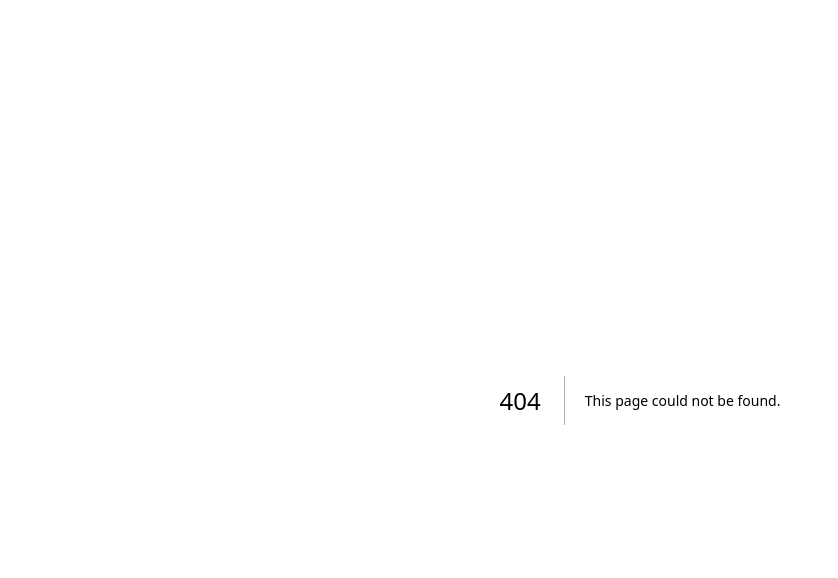
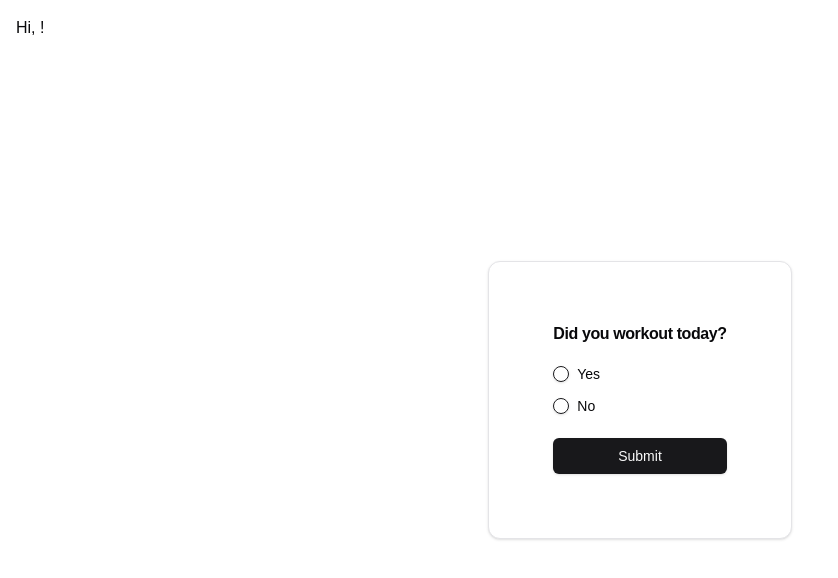
Before and after one commit to AronnK/gymjam, a Next.js app: page /mainpage in a window 1280 px wide. Before the commit this address had no page. Shown: the top 578 px of the page, without its empty margins (0-838 px from the left). Built offline with nearby package versions, Linux system fonts and the light colour scheme.

Commit message:
Workout log logic added

```diff
--- a/package.json
+++ b/package.json
@@ -24,6 +24,7 @@
     "lucide-react": "^0.451.0",
     "next": "14.2.14",
     "react": "^18",
+    "react-calendar-heatmap": "^1.9.0",
     "react-dom": "^18",
     "react-hook-form": "^7.53.0",
     "tailwind-merge": "^2.5.3",
@@ -33,6 +34,7 @@
   "devDependencies": {
     "@types/node": "^20",
     "@types/react": "^18",
+    "@types/react-calendar-heatmap": "^1.6.7",
     "@types/react-dom": "^18",
     "eslint": "^8",
     "eslint-config-next": "14.2.14",
--- a/src/app/dashboard/page.tsx
+++ b/src/app/dashboard/page.tsx
@@ -13,12 +13,15 @@ import { Label } from "@/components/ui/label";
 import { supabase } from "@/app/supabase";
 import { useRouter } from "next/navigation";
 import SignInForm from "../signinform/page";
+import CalendarHeatmap from "react-calendar-heatmap";
+import "react-calendar-heatmap/dist/styles.css";
 
 export default function Dashboard() {
   const router = useRouter();
   const [userInfo, setUserInfo] = useState<any>(null);
   const [loading, setLoading] = useState(true);
   const [isNewUser, setIsNewUser] = useState(false);
+  const [workoutData, setWorkoutData] = useState<any[]>([]);
 
   useEffect(() => {
     const fetchUserProfile = async () => {
@@ -48,7 +51,7 @@ export default function Dashboard() {
 
       const isNewUserCheck =
         new Date().getTime() - new Date(user.created_at).getTime() <
-        3 * 60 * 1000; //
+        3 * 60 * 1000;
       const isProfileIncomplete =
         !profile.username ||
         !profile.height ||
@@ -58,6 +61,23 @@ export default function Dashboard() {
 
       setIsNewUser(isNewUserCheck || isProfileIncomplete);
       setLoading(false);
+
+      const { data: workoutEntries, error: workoutError } = await supabase
+        .from("workout_entries")
+        .select("date, workout")
+        .eq("user_id", user.id);
+
+      if (workoutError) {
+        console.error("Error fetching workout entries:", workoutError);
+        return;
+      }
+
+      const mappedWorkoutData = workoutEntries.map((entry: any) => ({
+        date: entry.date,
+        count: entry.workout,
+      }));
+
+      setWorkoutData(mappedWorkoutData);
     };
 
     fetchUserProfile();
@@ -122,6 +142,19 @@ export default function Dashboard() {
           <Button>Edit</Button>
         </CardFooter>
       </Card>
+      <div className="absolute right-12 w-[60vw] h-[50vh]">
+        <CalendarHeatmap
+          startDate={new Date("2024-01-01")}
+          endDate={new Date("2024-12-31")}
+          values={workoutData}
+          classForValue={(value) => {
+            if (!value) {
+              return "color-empty";
+            }
+            return value.count > 0 ? "color-filled" : "color-empty";
+          }}
+        />
+      </div>
     </div>
   );
 }
--- a/src/app/layout.tsx
+++ b/src/app/layout.tsx
@@ -1,6 +1,8 @@
 import type { Metadata } from "next";
 import localFont from "next/font/local";
 import "./globals.css";
+import { UserProvider } from "@/context/UserContext";
+import { ToastProvider } from "@/components/ui/toast";
 
 const geistSans = localFont({
   src: "./fonts/GeistVF.woff",
@@ -25,11 +27,13 @@ export default function RootLayout({
 }>) {
   return (
     <html lang="en">
-      <body
-        className={`${geistSans.variable} ${geistMono.variable} antialiased`}
-      >
-        {children}
-      </body>
+      <ToastProvider>
+        <body
+          className={`${geistSans.variable} ${geistMono.variable} antialiased`}
+        >
+          <UserProvider>{children}</UserProvider>
+        </body>
+      </ToastProvider>
     </html>
   );
 }
--- /dev/null
+++ b/src/app/mainpage/page.tsx
@@ -0,0 +1,171 @@
+"use client";
+import { useState } from "react";
+import { useUser } from "@/context/UserContext";
+import { RadioGroup, RadioGroupItem } from "@/components/ui/radio-group";
+import { Label } from "@/components/ui/label";
+import {
+  Card,
+  CardFooter,
+  CardHeader,
+  CardTitle,
+  CardContent,
+} from "@/components/ui/card";
+import { Button } from "@/components/ui/button";
+import { Input } from "@/components/ui/input";
+import { supabase } from "../supabase";
+
+export default function MainPage() {
+  const { userInfo } = useUser();
+  const [workoutSelected, setWorkoutSelected] = useState<string | null>(null);
+  const [workoutCardVisible, setWorkoutCardVisible] = useState(false);
+  const [inputFields, setInputFields] = useState<string[]>([]);
+  const [updatedCardVisible, setUpdatedCardVisible] = useState(false);
+  const [updatedCardMessage, setUpdatedCardMessage] = useState("");
+  const [errorMessage, setErrorMessage] = useState("");
+
+  const handleSubmit = async () => {
+    if (!userInfo) return;
+    const today = new Date().toISOString().split("T")[0];
+
+    if (workoutSelected === "no") {
+      await supabase
+        .from("workout_entries")
+        .insert([{ user_id: userInfo.id, date: today, workout: false }]);
+      setUpdatedCardMessage("No workouts today😔");
+    }
+
+    if (workoutSelected === "yes") {
+      setWorkoutCardVisible(true);
+    }
+    setUpdatedCardVisible(true);
+  };
+
+  const handleAddInput = () => {
+    setInputFields((prev) => [...prev, ""]);
+  };
+
+  const handleDeleteInput = (index: number) => {
+    const updatedFields = [...inputFields];
+    updatedFields.splice(index, 1);
+    setInputFields(updatedFields);
+  };
+
+  const handleWorkoutDetailsSubmit = async () => {
+    if (inputFields.some((field) => field.trim() === "")) {
+      setErrorMessage("Please fill in all workout details.");
+      return;
+    }
+
+    const today = new Date().toISOString().split("T")[0];
+
+    const { error } = await supabase.from("workout_entries").insert([
+      {
+        user_id: userInfo.id,
+        date: today,
+        workout: true,
+        workout_details: inputFields,
+      },
+    ]);
+
+    if (!error) {
+      setWorkoutCardVisible(false);
+      setInputFields([]);
+      setWorkoutSelected(null);
+      setUpdatedCardMessage("Keep the consistency up😎");
+      setUpdatedCardVisible(true);
+      setErrorMessage("");
+    } else {
+      console.error("Failed to submit workout details", error);
+    }
+  };
+
+  return (
+    <div className="relative min-h-screen">
+      <div className="absolute top-4 left-4">Hi, {userInfo?.name}!</div>
+
+      {!workoutCardVisible && !updatedCardVisible && (
+        <div className="flex justify-center items-center min-h-screen">
+          <Card className="w-auto h-auto p-10">
+            <CardHeader>
+              <CardTitle>Did you workout today?</CardTitle>
+            </CardHeader>
+            <CardContent>
+              <RadioGroup onValueChange={(value) => setWorkoutSelected(value)}>
+                <div className="flex items-center space-x-2 mb-2">
+                  <RadioGroupItem value="yes" id="r1" />
+                  <Label htmlFor="r1">Yes</Label>
+                </div>
+                <div className="flex items-center space-x-2">
+                  <RadioGroupItem value="no" id="r2" />
+                  <Label htmlFor="r2">No</Label>
+                </div>
+              </RadioGroup>
+            </CardContent>
+            <CardFooter>
+              <Button className="w-full" onClick={handleSubmit}>
+                Submit
+              </Button>
+            </CardFooter>
+          </Card>
+        </div>
+      )}
+
+      {workoutCardVisible && (
+        <div className="flex justify-center items-center min-h-screen">
+          <Card className="w-auto h-auto p-10">
+            <CardHeader>
+              <CardTitle>Add today's workout</CardTitle>
+            </CardHeader>
+            <CardContent>
+              {errorMessage && (
+                <p className="text-red-500 mb-2">{errorMessage}</p>
+              )}
+              {inputFields.map((_, index) => (
+                <div key={index} className="flex items-center space-x-2 mb-2">
+                  <Input
+                    placeholder={`Workout ${index + 1}`}
+                    className="mb-2"
+                    onChange={(e) => {
+                      const updatedFields = [...inputFields];
+                      updatedFields[index] = e.target.value;
+                      setInputFields(updatedFields);
+                    }}
+                  />
+                  <Button
+                    variant="destructive"
+                    onClick={() => handleDeleteInput(index)}
+                    className="mb-2"
+                  >
+                    Del
+                  </Button>
+                </div>
+              ))}
+            </CardContent>
+            <CardFooter className="flex justify-between">
+              <Button variant="outline" onClick={handleAddInput}>
+                +
+              </Button>
+              <Button className="w-auto" onClick={handleWorkoutDetailsSubmit}>
+                {inputFields.length > 0 ? "Submit" : "Skip"}
+              </Button>
+            </CardFooter>
+          </Card>
+        </div>
+      )}
+
+      {updatedCardVisible && (
+        <div className="flex justify-center items-center min-h-screen">
+          <Card className="w-auto h-auto p-10">
+            <CardHeader>
+              <CardTitle>Workout Updated</CardTitle>
+            </CardHeader>
+            <CardContent>
+              <p>{updatedCardMessage}</p>
+            </CardContent>
+            <CardFooter>{/* add something catchy here */}</CardFooter>
+          </Card>
+        </div>
+      )}
+    </div>
+  );
+}
--- a/src/app/signinform/page.tsx
+++ b/src/app/signinform/page.tsx
@@ -3,7 +3,6 @@
 import { zodResolver } from "@hookform/resolvers/zod";
 import { useForm } from "react-hook-form";
 import { z } from "zod";
-import { Checkbox } from "@/components/ui/checkbox";
 import { Label } from "@/components/ui/label";
 import { toast } from "@/hooks/use-toast";
 import { Button } from "@/components/ui/button";
--- /dev/null
+++ b/src/context/UserContext.tsx
@@ -0,0 +1,62 @@
+"use client";
+import {
+  createContext,
+  useContext,
+  useState,
+  ReactNode,
+  useEffect,
+} from "react";
+import { supabase } from "@/app/supabase";
+
+type UserContextType = {
+  userInfo: any;
+  setUserInfo: (user: any) => void;
+};
+
+const UserContext = createContext<UserContextType | undefined>(undefined);
+
+export function UserProvider({ children }: { children: ReactNode }) {
+  const [userInfo, setUserInfo] = useState<any>(null);
+  const [loading, setLoading] = useState(true);
+
+  useEffect(() => {
+    const fetchUserProfile = async () => {
+      const {
+        data: { user },
+        error,
+      } = await supabase.auth.getUser();
+
+      if (error || !user) {
+        setLoading(false);
+        return;
+      }
+
+      const { data: profile, error: profileError } = await supabase
+        .from("profiles")
+        .select("*")
+        .eq("id", user.id)
+        .single();
+
+      if (!profileError) {
+        setUserInfo(profile);
+      }
+      setLoading(false);
+    };
+
+    fetchUserProfile();
+  }, []);
+
+  return (
+    <UserContext.Provider value={{ userInfo, setUserInfo }}>
+      {loading ? <p>Loading...</p> : children}
+    </UserContext.Provider>
+  );
+}
+
+export function useUser() {
+  const context = useContext(UserContext);
+  if (!context) {
+    throw new Error("useUser must be used within a UserProvider");
+  }
+  return context;
+}
```
Also changed, not shown: 2 other files (tests, documents, lock files or other folders).
